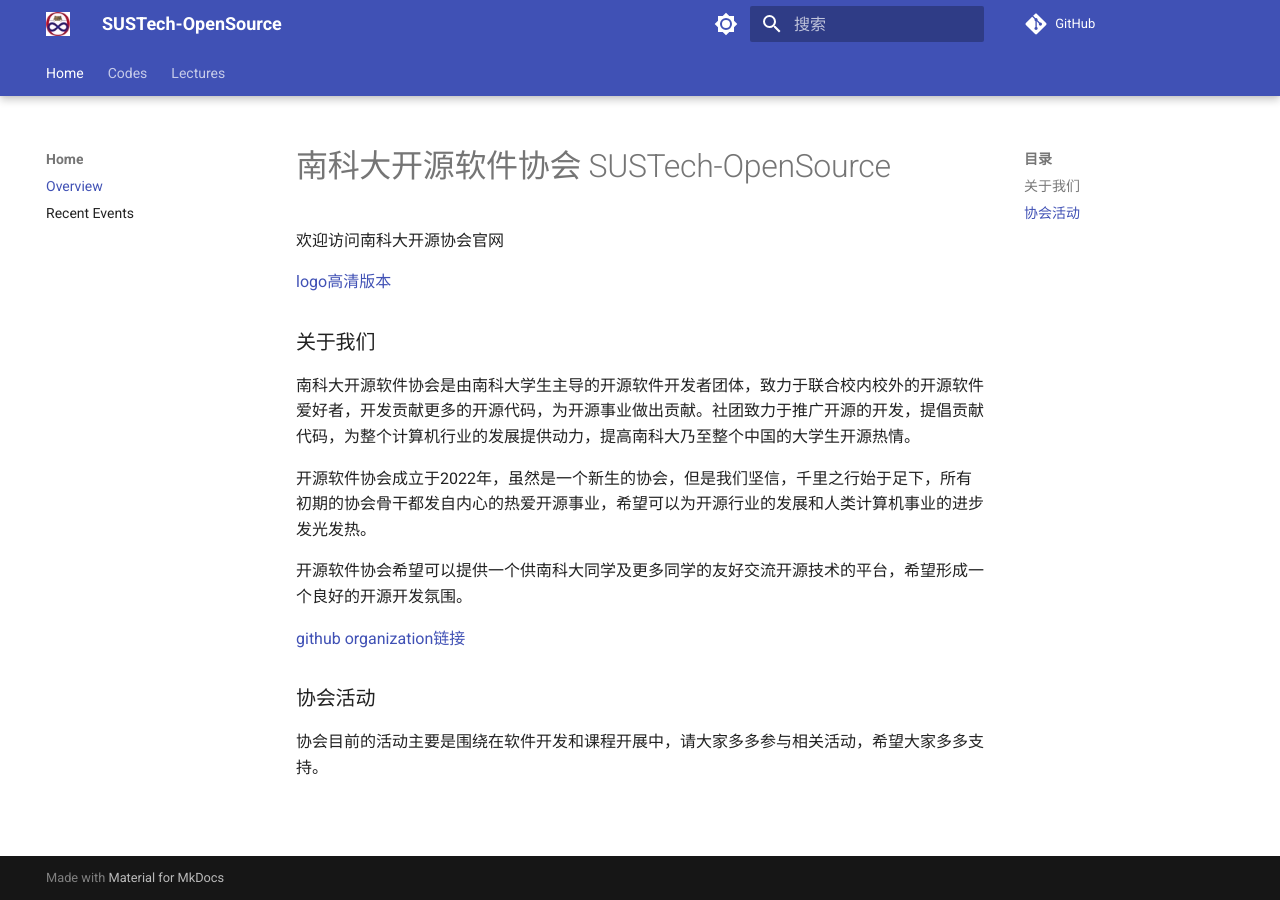
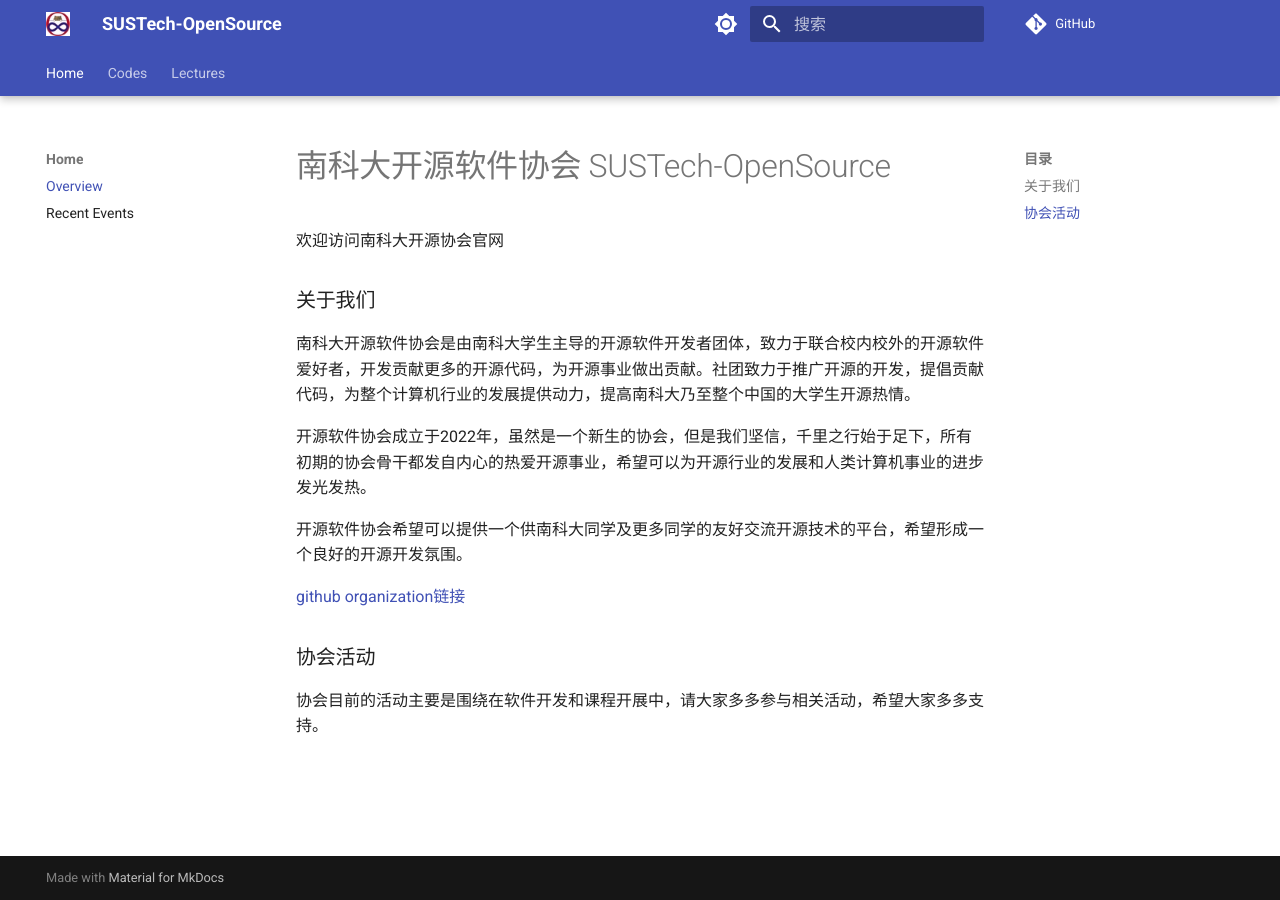
Before and after one commit to SUSTech-OpenSource/SUSTech-OpenSource.github.io, an MkDocs documentation site: the page built from docs/index.md, in a window 1280 px wide. Built offline with MkDocs 1.6.1 and Material for MkDocs 9.7.7, drawn with Linux system fonts in a browser that asks for light colours; comment, search, counter and statistics services are not loaded.

Commit message:
remove logo

```diff
--- a/docs/index.md
+++ b/docs/index.md
@@ -1,8 +1,6 @@
 # 南科大开源软件协会 SUSTech-OpenSource
 
 欢迎访问南科大开源协会官网
-
-[logo高清版本](/assets/images/logo-900px.jpg)
 
 ### 关于我们
 
```
